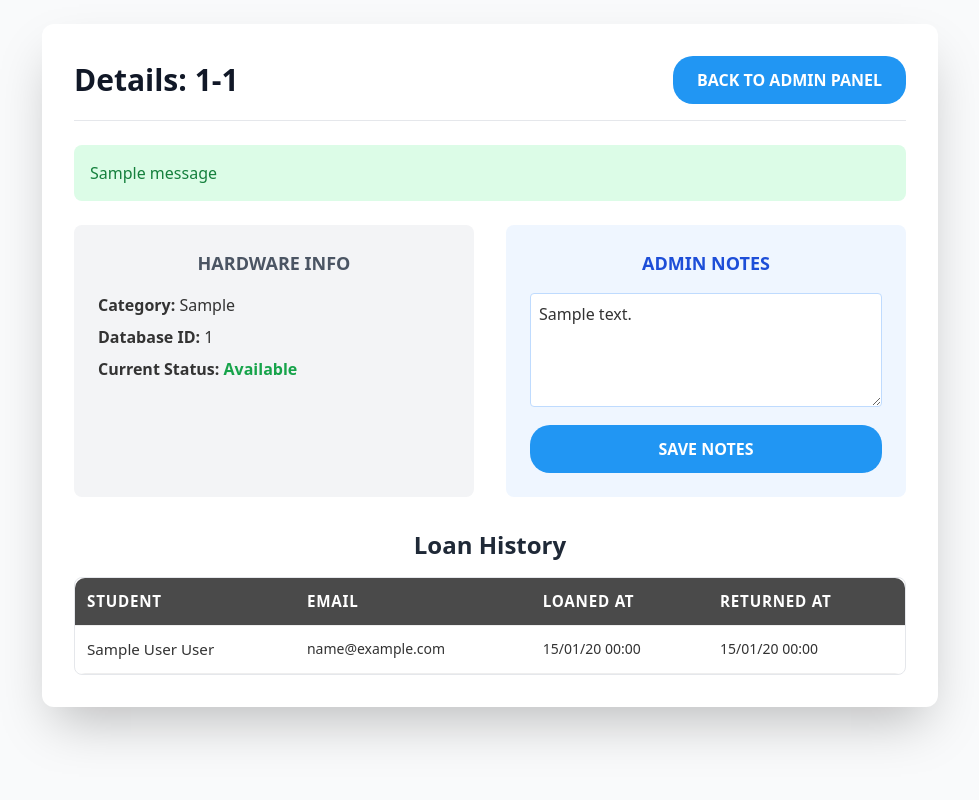
After one commit to CJColemanB/DeviceLoggerV2, a Flask app: page /admin/device/1 in a window 1280 px wide. The commit adds this page. Shown: the whole page, without its empty margins (150-1129 px from the left). Run offline with Flask 3, Linux system fonts and the light colour scheme; the visitor is signed in with stand-in values (Sample User, id 1); tables that the repository leaves empty hold one stand-in row (values such as "Sample post"); one stand-in notice (Sample message) is shown; some libraries are stand-ins or nearby versions.

Commit message:
admins can now make notes next to devices being loaned

```diff
--- a/app.py
+++ b/app.py
@@ -17,7 +17,6 @@ ADMIN_USERNAME = ""
 ADMIN_PASSWORD = ""
 
 def generate_credentials():
-    """Generates unique username and password for this app instance."""
     global ADMIN_USERNAME, ADMIN_PASSWORD
     random_suffix = ''.join(secrets.choice(string.digits) for _ in range(4))
     ADMIN_USERNAME = f"admin_{random_suffix}"
@@ -35,9 +34,10 @@ def generate_credentials():
 def init_db():
     conn = sqlite3.connect(DB_FILE)
     c = conn.cursor()
+    # Added 'notes' column to devices table
     c.execute('''CREATE TABLE IF NOT EXISTS devices (
                     id INTEGER PRIMARY KEY AUTOINCREMENT, rubric_id TEXT, suffix_id TEXT,
-                    category TEXT, available INTEGER,
+                    category TEXT, available INTEGER, notes TEXT,
                     UNIQUE(rubric_id, suffix_id))''')
     c.execute('''CREATE TABLE IF NOT EXISTS students (
                     id INTEGER PRIMARY KEY AUTOINCREMENT, name TEXT, surname TEXT, email TEXT UNIQUE)''')
@@ -46,13 +46,19 @@ def init_db():
                     loan_time TEXT, return_time TEXT,
                     FOREIGN KEY(student_id) REFERENCES students(id),
                     FOREIGN KEY(device_id) REFERENCES devices(id))''')
+
+    # Migration check: Add notes column if it doesn't exist in an old DB file
+    try:
+        c.execute("ALTER TABLE devices ADD COLUMN notes TEXT")
+    except sqlite3.OperationalError:
+        pass # Column already exists
+
     conn.commit()
     conn.close()
 
 # --- Utility Functions ---
 
 def login_required(f):
-    """Decorator to check if user is logged in."""
     def decorated_function(*args, **kwargs):
         if 'logged_in' not in session or not session['logged_in']:
             flash("You must log in to access the admin panel.", "error")
@@ -106,10 +112,8 @@ def loan():
         name = request.form.get("name")
         surname = request.form.get("surname")
         email = request.form.get("email")
-        # Get the comma-separated string from the hidden input
         device_ids_str = request.form.get("selected_device_ids")
 
-        # --- DATA INTEGRITY CHECKS ---
         if not email or not email.lower().endswith("gdst.net"):
             flash("Invalid email address. Please use a valid GDST email.", "error")
             conn.close()
@@ -123,7 +127,6 @@ def loan():
         device_ids = [d_id.strip() for d_id in device_ids_str.split(',') if d_id.strip()]
 
         try:
-            # 1. Handle Student Record (Only do this once)
             c.execute("SELECT id FROM students WHERE email = ?", (email,))
             student_row = c.fetchone()
             if student_row:
@@ -135,27 +138,20 @@ def loan():
 
             loaned_successfully = []
 
-            # 2. Loop through each selected device
             for d_id in device_ids:
-                # Check if this specific device is still available
                 c.execute("SELECT available, rubric_id, suffix_id FROM devices WHERE id = ?", (d_id,))
                 device_info = c.fetchone()
 
                 if device_info and device_info[0] == 1:
                     loan_time = datetime.now().isoformat()
-                    # Create Loan record
                     c.execute("INSERT INTO loans (student_id, device_id, loan_time) VALUES (?, ?, ?)",
                               (student_id, d_id, loan_time))
-                    # Mark device as loaned out
                     c.execute("UPDATE devices SET available = 0 WHERE id = ?", (d_id,))
-
-                    # Track for the final success message
                     full_id = f"{device_info[1]}{device_info[2]}"
                     loaned_successfully.append(full_id)
                 else:
                     flash(f"Warning: Device {d_id} was already taken or doesn't exist. Skipping.", "error")
 
-            # 3. Finalize
             if loaned_successfully:
                 conn.commit()
                 devices_list = ", ".join(loaned_successfully)
@@ -185,7 +181,7 @@ def return_device():
     c = conn.cursor()
     if request.method == "POST":
         loan_id = request.form.get("loan_id")
-        category_filter = request.form.get('category_filter') # Read filter from hidden form field
+        category_filter = request.form.get('category_filter')
         try:
             c.execute("SELECT device_id FROM loans WHERE id = ?", (loan_id,))
             loan_info = c.fetchone()
@@ -333,14 +329,64 @@ def admin():
         c.execute(f"SELECT s.name, s.surname, d.rubric_id, d.suffix_id, l.loan_time, l.return_time FROM loans l JOIN students s ON l.student_id = s.id JOIN devices d ON l.device_id = d.id {history_order_by}")
         loan_records = c.fetchall()
 
-        c.execute(f"SELECT d.rubric_id, d.suffix_id, d.category, s.name, s.surname, s.email FROM devices d JOIN loans l ON d.id = l.device_id JOIN students s ON l.student_id = s.id WHERE d.available = 0 AND l.return_time IS NULL {on_loan_order_by}")
+        c.execute(f"SELECT d.rubric_id, d.suffix_id, d.category, s.name, s.surname, s.email, d.id FROM devices d JOIN loans l ON d.id = l.device_id JOIN students s ON l.student_id = s.id WHERE d.available = 0 AND l.return_time IS NULL {on_loan_order_by}")
         devices_on_loan_list = c.fetchall()
 
         formatted_loans = [{'student_name': f"{r[0]} {r[1]}", 'device_id': f"{r[2]}-{r[3]}", 'loan_date': format_dt(r[4])[0], 'loan_time': format_dt(r[4])[1], 'return_date': format_dt(r[5])[0], 'return_time': format_dt(r[5])[1], 'status': "Returned" if r[5] else "On Loan"} for r in loan_records]
-        devices_on_loan_formatted = [[f"{r[0]}-{r[1]}", r[2], r[3], r[4], r[5]] for r in devices_on_loan_list]
+
+        # Modified to include Database ID for linking
+        devices_on_loan_formatted = [[f"{r[0]}-{r[1]}", r[2], r[3], r[4], r[5], r[6]] for r in devices_on_loan_list]
 
         conn.close()
         return render_template("admin.html", devices=devices_raw, loans=formatted_loans, devices_on_loan=devices_on_loan_formatted, sort_by=sort_by, sort_dir=sort_dir)
+
+@app.route("/admin/device/<int:device_id>", methods=["GET", "POST"])
+@login_required
+def device_detail(device_id):
+    conn = get_db_connection()
+    c = conn.cursor()
+
+    if request.method == "POST":
+        new_note = request.form.get("notes")
+        try:
+            c.execute("UPDATE devices SET notes = ? WHERE id = ?", (new_note, device_id))
+            conn.commit()
+            flash("Device notes updated successfully.", "success")
+        except sqlite3.Error as e:
+            flash(f"Error updating notes: {e}", "error")
+
+    # Get main device info
+    c.execute("SELECT * FROM devices WHERE id = ?", (device_id,))
+    device = c.fetchone()
+
+    if not device:
+        conn.close()
+        flash("Device not found.", "error")
+        return redirect(url_for('admin'))
+
+    # Get full loan history for this device
+    c.execute('''
+        SELECT s.name, s.surname, s.email, l.loan_time, l.return_time
+        FROM loans l
+        JOIN students s ON l.student_id = s.id
+        WHERE l.device_id = ?
+        ORDER BY l.loan_time DESC
+    ''', (device_id,))
+    history_raw = c.fetchall()
+
+    history = []
+    for row in history_raw:
+        loan_d, loan_t = format_dt(row[3])
+        ret_d, ret_t = format_dt(row[4])
+        history.append({
+            'student': f"{row[0]} {row[1]}",
+            'email': row[2],
+            'loan_at': f"{loan_d} {loan_t}",
+            'returned_at': f"{ret_d} {ret_t}" if row[4] else "STILL ON LOAN"
+        })
+
+    conn.close()
+    return render_template("device_detail.html", device=device, history=history)
 
 @app.route("/export_admin_data")
 @login_required
@@ -349,7 +395,7 @@ def export_admin_data():
     output = io.BytesIO()
     try:
         df_on_loan = pd.read_sql_query("SELECT d.rubric_id || '-' || d.suffix_id AS 'Device ID', d.category AS 'Category', s.name || ' ' || s.surname AS 'Student Name', s.email AS 'Student Email' FROM devices d JOIN loans l ON d.id = l.device_id JOIN students s ON l.student_id = s.id WHERE d.available = 0 AND l.return_time IS NULL ORDER BY d.category, s.surname", conn)
-        df_inventory = pd.read_sql_query("SELECT id AS 'Database ID', rubric_id AS 'Rubric ID', suffix_id AS 'Suffix ID', category AS 'Category', CASE WHEN available = 1 THEN 'Loanable' ELSE 'Loaned Out' END AS 'Status' FROM devices ORDER BY id DESC", conn)
+        df_inventory = pd.read_sql_query("SELECT id AS 'Database ID', rubric_id AS 'Rubric ID', suffix_id AS 'Suffix ID', category AS 'Category', CASE WHEN available = 1 THEN 'Loanable' ELSE 'Loaned Out' END AS 'Status', notes AS 'Notes' FROM devices ORDER BY id DESC", conn)
         df_history = pd.read_sql_query("SELECT s.name || ' ' || s.surname AS 'Student Name', d.rubric_id || '-' || d.suffix_id AS 'Device ID', d.category, l.loan_time, l.return_time FROM loans l JOIN students s ON l.student_id = s.id JOIN devices d ON l.device_id = d.id ORDER BY l.loan_time DESC", conn)
 
         df_history[['Loan Date', 'Loan Time']] = df_history['loan_time'].apply(lambda x: pd.Series(format_dt(x)))
@@ -367,7 +413,7 @@ def export_admin_data():
         return send_file(output, as_attachment=True, download_name=filename, mimetype='application/vnd.openxmlformats-officedocument.spreadsheetml.sheet')
 
     except Exception as e:
-        flash(f"Error exporting Excel file: {e}. You may need to install 'openpyxl'.", "error")
+        flash(f"Error exporting Excel file: {e}", "error")
         return redirect(url_for("admin"))
     finally:
         conn.close()
--- /dev/null
+++ b/templates/device_detail.html
@@ -0,0 +1,82 @@
+<!DOCTYPE html>
+<html lang="en">
+<head>
+    <meta charset="UTF-8">
+    <meta name="viewport" content="width=device-width, initial-scale=1.0">
+    <title>Device Details: {{ device[1] }}-{{ device[2] }}</title>
+    <script src="https://cdn.tailwindcss.com/3.4.1"></script>
+    <link rel="stylesheet" href="{{ url_for('static', filename='styles.css') }}">
+</head>
+<body class="bg-gray-50 p-6 min-h-screen font-sans">
+    <div class="max-w-4xl mx-auto bg-white p-8 rounded-xl shadow-2xl">
+        <div class="flex justify-between items-center mb-6 border-b pb-4">
+            <h1 class="text-3xl font-bold text-gray-900">Details: {{ device[1] }}-{{ device[2] }}</h1>
+            <a href="{{ url_for('admin') }}" class="btn blue">Back to Admin Panel</a>
+        </div>
+
+        {% with messages = get_flashed_messages(with_categories=true) %}
+          {% if messages %}
+            {% for category, message in messages %}
+              <div class="mb-6 p-4 rounded-lg {% if category == 'success' %} bg-green-100 text-green-700 {% else %} bg-red-100 text-red-700 {% endif %}">
+                  {{ message }}
+              </div>
+            {% endfor %}
+          {% endif %}
+        {% endwith %}
+
+        <div class="grid grid-cols-1 md:grid-cols-2 gap-8 mb-8">
+            <div class="bg-gray-100 p-6 rounded-lg">
+                <h2 class="text-lg font-bold mb-4 uppercase text-gray-600">Hardware Info</h2>
+                <p class="mb-2"><strong>Category:</strong> {{ device[3] }}</p>
+                <p class="mb-2"><strong>Database ID:</strong> {{ device[0] }}</p>
+                <p><strong>Current Status:</strong>
+                    {% if device[4] == 1 %}
+                    <span class="text-green-600 font-bold">Available</span>
+                    {% else %}
+                    <span class="text-red-600 font-bold">On Loan</span>
+                    {% endif %}
+                </p>
+            </div>
+
+            <div class="bg-blue-50 p-6 rounded-lg">
+                <h2 class="text-lg font-bold mb-4 uppercase text-blue-700">Admin Notes</h2>
+                <form method="post">
+                    <textarea name="notes" rows="4" class="w-full p-2 rounded border border-blue-200 focus:ring-2 focus:ring-blue-400 outline-none"
+                              placeholder="Add notes about maintenance, long-term loan info, or issues...">{{ device[5] or '' }}</textarea>
+                    <button type="submit" class="btn blue w-full mt-3">Save Notes</button>
+                </form>
+            </div>
+        </div>
+
+        <h2 class="text-2xl font-semibold text-gray-800 mb-4">Loan History</h2>
+        <div class="overflow-x-auto border rounded-lg">
+            <table class="w-full text-left">
+                <thead class="bg-gray-50 border-b">
+                    <tr>
+                        <th class="p-3">Student</th>
+                        <th class="p-3">Email</th>
+                        <th class="p-3">Loaned At</th>
+                        <th class="p-3">Returned At</th>
+                    </tr>
+                </thead>
+                <tbody>
+                    {% for log in history %}
+                    <tr class="border-b hover:bg-gray-50">
+                        <td class="p-3">{{ log.student }}</td>
+                        <td class="p-3 text-sm">{{ log.email }}</td>
+                        <td class="p-3 text-sm">{{ log.loan_at }}</td>
+                        <td class="p-3 text-sm font-medium {% if log.returned_at == 'STILL ON LOAN' %} text-orange-600 {% endif %}">
+                            {{ log.returned_at }}
+                        </td>
+                    </tr>
+                    {% else %}
+                    <tr>
+                        <td colspan="4" class="p-8 text-center text-gray-500 italic">No loan history for this device yet.</td>
+                    </tr>
+                    {% endfor %}
+                </tbody>
+            </table>
+        </div>
+    </div>
+</body>
+</html>
```
Also changed, not shown: templates/admin.html (+13 -7 lines).
